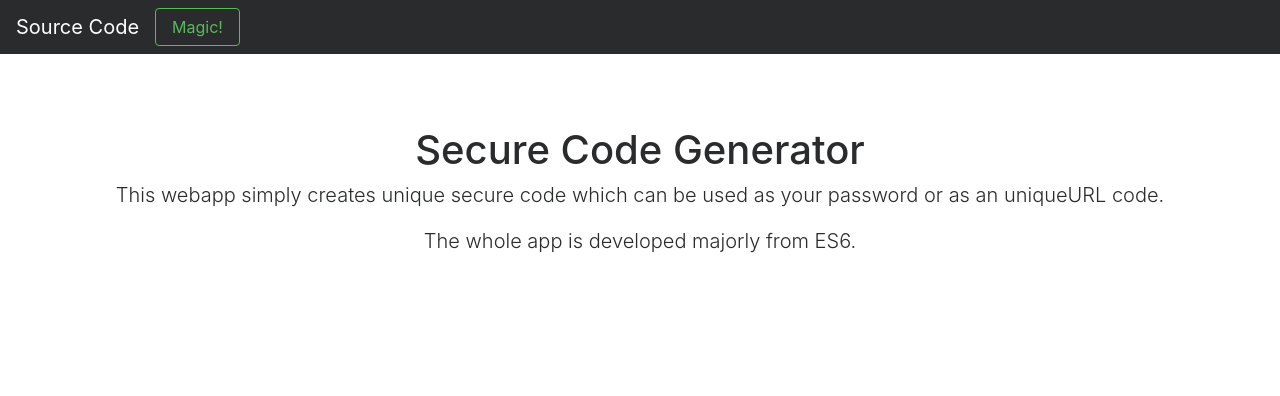
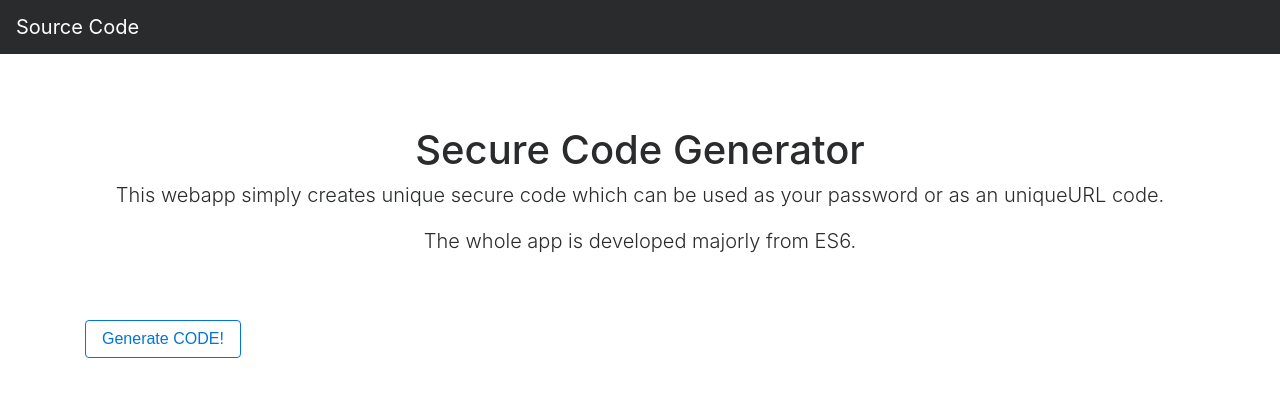
Before and after one commit to pranavj1001/PasswordGenerator, a React app: page build/index.html in a window 1280 px wide. Built offline with nearby package versions, Linux system fonts and the light colour scheme; a script that the page names is missing.

Commit message:
add the generate Button

```diff
--- a/build/index.html
+++ b/build/index.html
@@ -24,8 +24,9 @@
       </button>
       <a class="navbar-brand" href="https://github.com/pranavj1001/PasswordGenerator">Source Code</a>
 
+<!--
       <div class="collapse navbar-collapse" id="navbarsExampleDefault">
-        <!-- <ul class="navbar-nav mr-auto">
+         <ul class="navbar-nav mr-auto">
           <li class="nav-item active">
             <a class="nav-link" href="#">Home <span class="sr-only">(current)</span></a>
           </li>
@@ -43,21 +44,25 @@
               <a class="dropdown-item" href="#">Something else here</a>
             </div>
           </li>
-        </ul> -->
+        </ul>
         <form class="form-inline my-2 my-lg-0">
-          <!-- <input class="form-control mr-sm-2" type="text" placeholder="Search"> -->
+           <input class="form-control mr-sm-2" type="text" placeholder="Search">
           <a class="btn btn-outline-success my-2 my-sm-0" href="https://pranavj1001.github.io" style="float: right;">Magic!</a>
         </form>
       </div>
+-->
     </nav>
 
     <div class="container">
 
-      <div class="starter-template">
-        <h1>Secure Code Generator</h1>
-        <p class="lead">This webapp simply creates unique secure code which can be used as your password or as an uniqueURL code. </p>
-        <p class="lead">The whole app is developed majorly from ES6.</p>
-      </div>
+        <div class="starter-template">
+            <h1>Secure Code Generator</h1>
+            <p class="lead">This webapp simply creates unique secure code which can be used as your password or as an uniqueURL code. </p>
+            <p class="lead">The whole app is developed majorly from ES6.</p>
+        </div>
+        <div class="generateButton">
+            <button class="btn btn-outline-primary" id="generate" onclick="generateCode()">Generate CODE!</button>
+        </div>
 
     </div><!-- /.container -->
 
@@ -65,7 +70,7 @@
     <!-- Bootstrap core JavaScript
     ================================================== -->
     <!-- Placed at the end of the document so the pages load faster -->
-    <script>window.jQuery || document.write('<script src="../../assets/js/vendor/jquery.min.js"><\/script>')</script>
+<!--    <script>window.jQuery || document.write('<script src="../../assets/js/vendor/jquery.min.js"><\/script>')</script>-->
     <script src="https://code.jquery.com/jquery-3.1.1.slim.min.js" integrity="sha384-A7FZj7v+d/sdmMqp/nOQwliLvUsJfDHW+k9Omg/a/EheAdgtzNs3hpfag6Ed950n" crossorigin="anonymous"></script>
     <script src="https://cdnjs.cloudflare.com/ajax/libs/tether/1.4.0/js/tether.min.js" integrity="sha384-DztdAPBWPRXSA/3eYEEUWrWCy7G5KFbe8fFjk5JAIxUYHKkDx6Qin1DkWx51bBrb" crossorigin="anonymous"></script>
     <script src="https://maxcdn.bootstrapcdn.com/bootstrap/4.0.0-alpha.6/js/bootstrap.min.js" integrity="sha384-vBWWzlZJ8ea9aCX4pEW3rVHjgjt7zpkNpZk+02D9phzyeVkE+jo0ieGizqPLForn" crossorigin="anonymous"></script>
```
